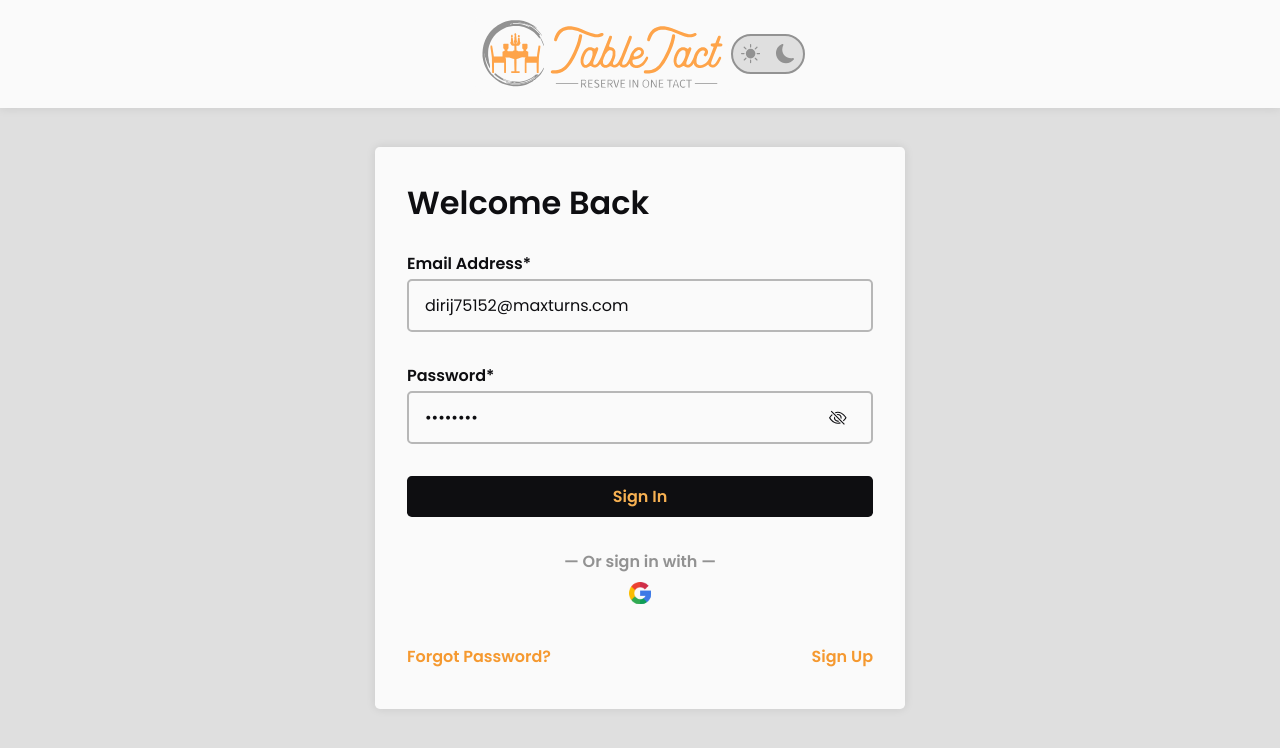
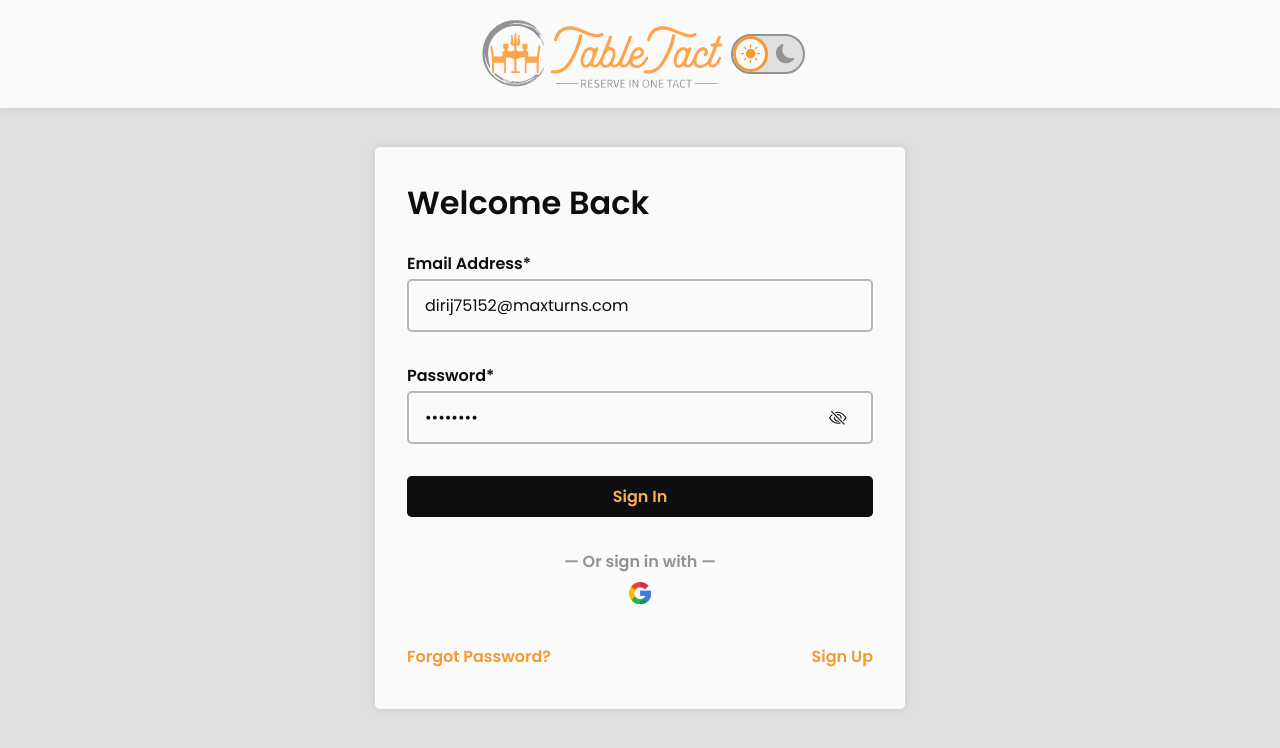
Before and after one commit to ScanDaLouS47/devathon-frontend, a React (Vite) app: page /auth/login in a window 1280 px wide. Shown: the top 748 px of the page. Built offline with nearby package versions, Linux system fonts and the light colour scheme; no server answers.

Commit message:
refactor: change setCurrentTheme parameter value

```diff
--- a/src/components/themeSwitcher/ThemeSwitcher.tsx
+++ b/src/components/themeSwitcher/ThemeSwitcher.tsx
@@ -7,20 +7,16 @@
   const [currentTheme, setCurrentTheme] = useState<'light' | 'dark' | 'system'>('system');
 
   const setTheme = (theme: 'light' | 'dark' | 'system') => {
-    const prefersDark = window.matchMedia('(prefers-color-scheme: dark)').matches;
-    const newTheme = theme === 'system' ? (prefersDark ? 'dark' : 'light') : theme;
+    const prefersColorScheme = window.matchMedia('(prefers-color-scheme: dark)').matches;
+    const newTheme = theme === 'system' ? (prefersColorScheme ? 'dark' : 'light') : theme;
     document.body.setAttribute('data-theme', newTheme);
-    setCurrentTheme(theme);
+    setCurrentTheme(newTheme);
     localStorage.setItem('theme', theme);
   };
 
   useEffect(() => {
-    const savedTheme = localStorage.getItem('theme') as 'light' | 'dark' | 'system' | null;
-    if (savedTheme) {
-      setTheme(savedTheme);
-    } else {
-      setTheme('system');
-    }
+    const savedTheme = localStorage.getItem('theme') as 'light' | 'dark' | 'system';
+    savedTheme ? setTheme(savedTheme) : setTheme('system');
   }, []);
 
   return (
```
